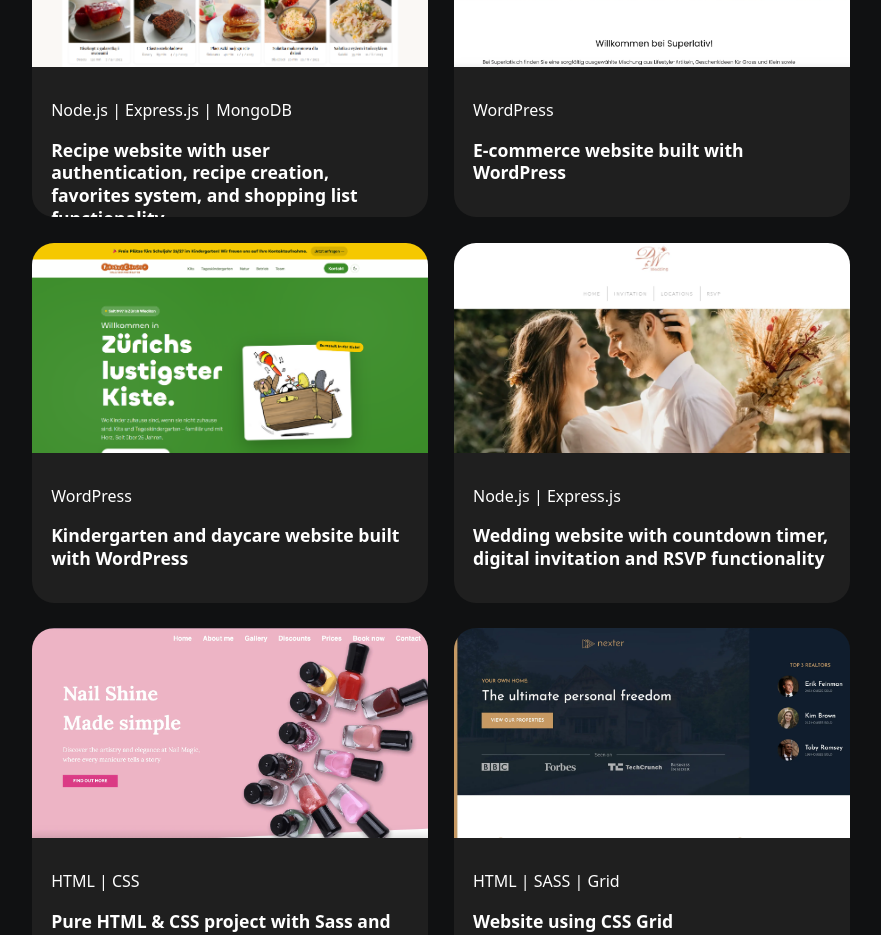
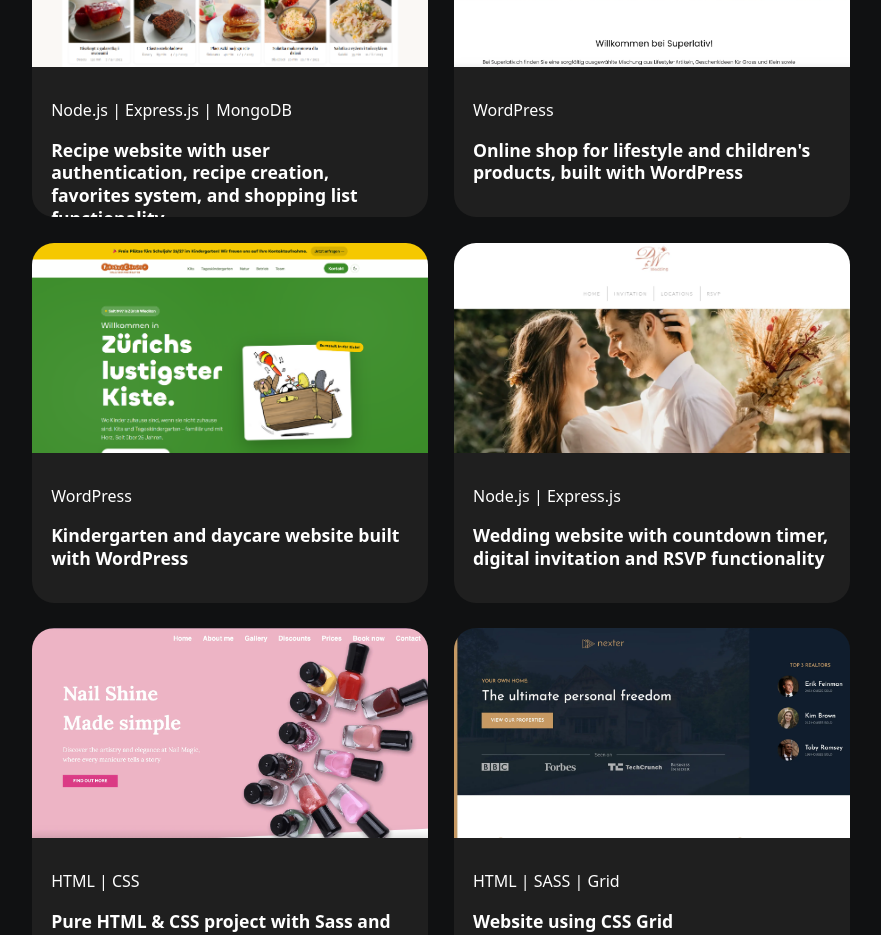
Before and after one commit to KarolinaKotwica/Portfolio_Kotwica, a React (Vite) app: page / in a window 1280 px wide. Shown: the part 2500-3435 px from the top of the page, without its empty margins (398-1279 px from the left). Built offline with nearby package versions, Linux system fonts and the light colour scheme.

Commit message:
Change description of a projekt

```diff
--- a/src/components/Projects.jsx
+++ b/src/components/Projects.jsx
@@ -16,9 +16,9 @@ const PROJECTS = [
   },
   {
     title: {
-      en: "E-commerce website built with WordPress",
-      pl: "Sklep internetowy zbudowany w WordPress",
-      de: "E-Commerce-Website erstellt mit WordPress",
+      en: "Online shop for lifestyle and children's products, built with WordPress",
+      pl: "Sklep internetowy z artykułami lifestyle i dla dzieci, zbudowany w WordPress",
+      de: "Online-Shop für Lifestyle- und Kinderprodukte, erstellt mit WordPress",
     },
     tech: "WordPress",
     image: "/projects/superlativ.webp",
```
